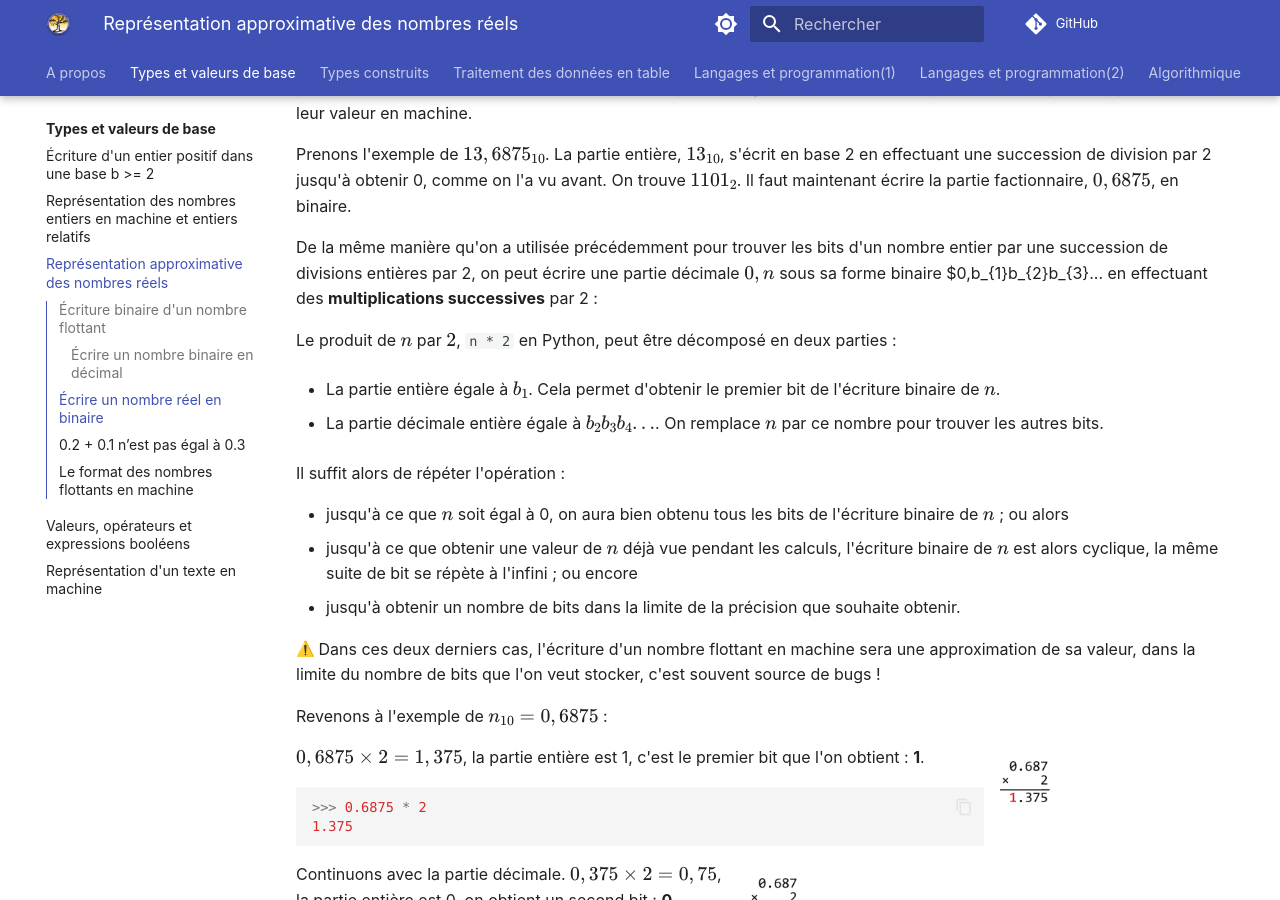
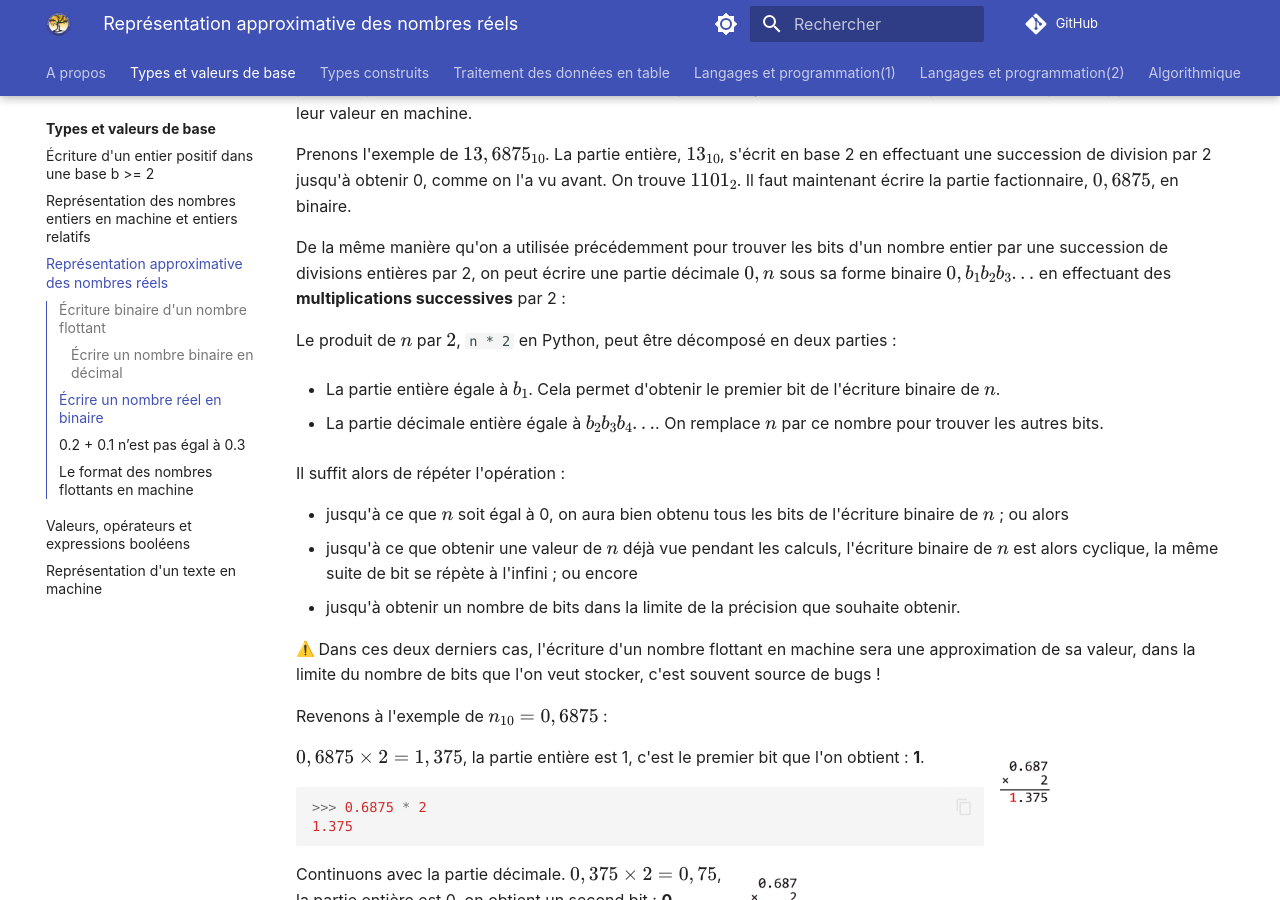
Before and after one commit to fab-perez/NSI-1, an MkDocs documentation site: the page built from docs/types-et-valeurs-de-base/3-representation-approximative-nombres-reels.md, in a window 1280 px wide and 900 px high, scrolled down 1888 px. Built offline with MkDocs 1.6.1 and Material for MkDocs 9.7.7, drawn with Linux system fonts in a browser that asks for light colours; emoji names are drawn with the system emoji font; comment, search, counter and statistics services are not loaded.

Commit message:
Add files via upload

```diff
--- a/docs/types-et-valeurs-de-base/3-representation-approximative-nombres-reels.md
+++ b/docs/types-et-valeurs-de-base/3-representation-approximative-nombres-reels.md
@@ -87,7 +87,7 @@ Une première chose à noter est le fait que de la même manière certains nombr
 Prenons l'exemple de $13,6875_{10}$.  La partie entière, $13_{10}$, s'écrit en base 2 en effectuant une succession de division par 2 jusqu'à obtenir 0, comme on l'a vu avant. On trouve $1101_2$. Il faut maintenant écrire la partie factionnaire, $0,6875$, en binaire.
 
 
-De la même manière qu'on a utilisée précédemment pour trouver les bits d'un nombre entier par une succession de divisions entières par 2, on peut écrire une partie décimale $0,n$ sous sa forme binaire $0,b_{1}b_{2}b_{3}... en effectuant des **multiplications successives** par 2 :
+De la même manière qu'on a utilisée précédemment pour trouver les bits d'un nombre entier par une succession de divisions entières par 2, on peut écrire une partie décimale $0,n$ sous sa forme binaire $0,b_{1}b_{2}b_{3}...$ en effectuant des **multiplications successives** par 2 :
 
 Le produit de $n$ par $2$, `n * 2` en Python, peut être décomposé en deux parties :
 
```
